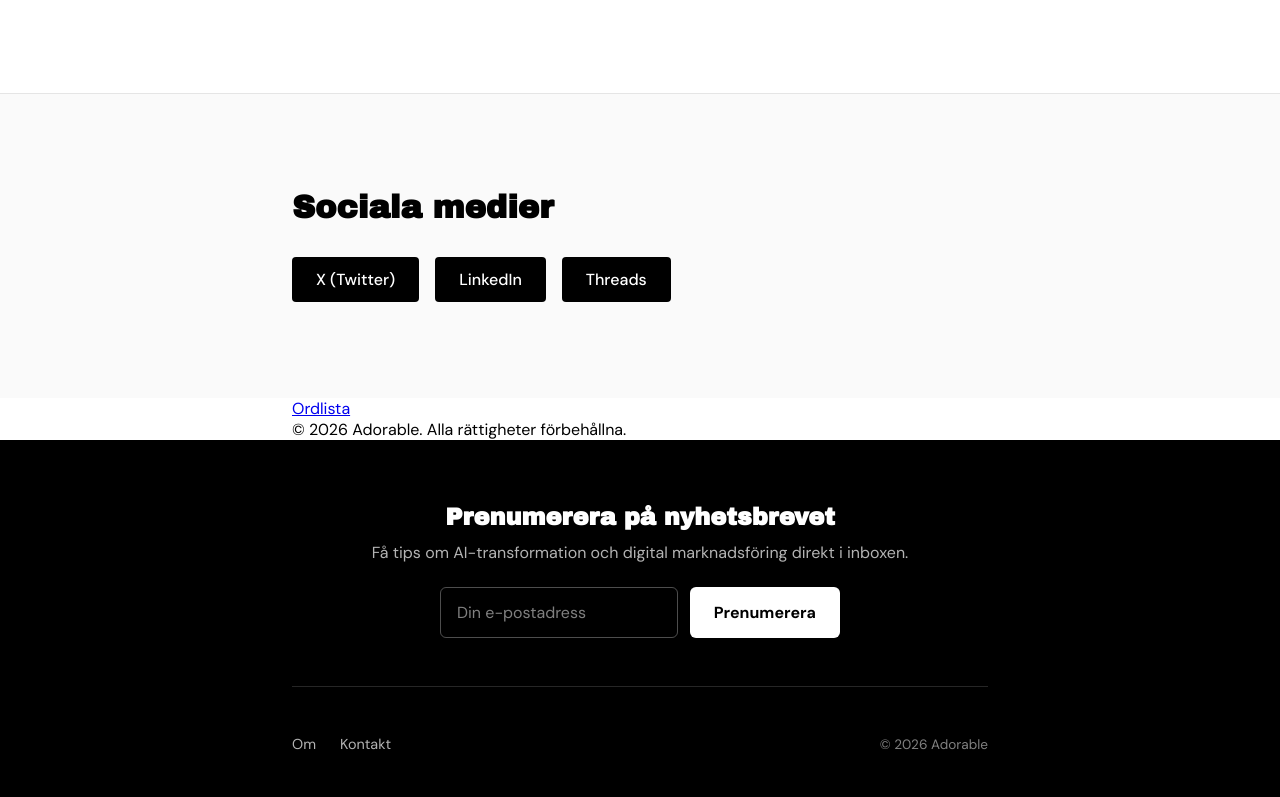
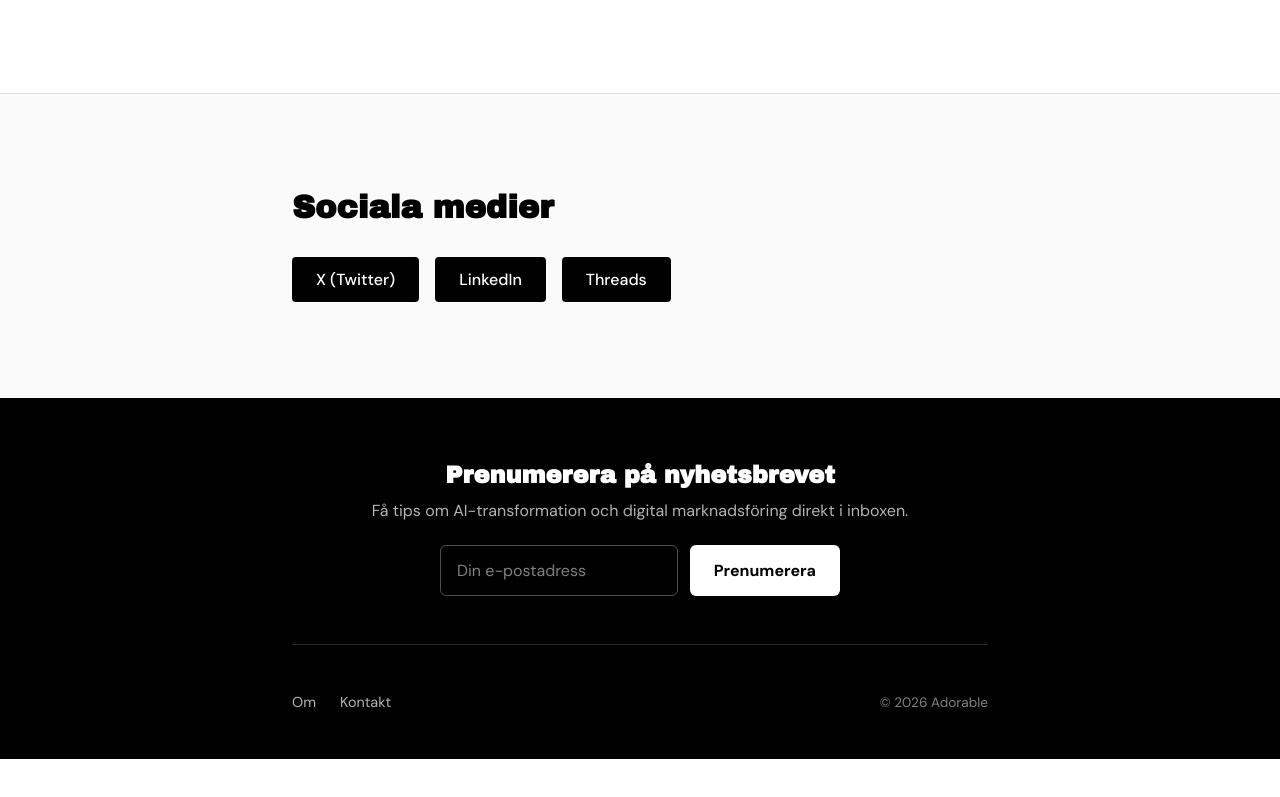
Before and after one commit to PeterRosdahl/adorable-website, an Astro site: page /kontakt in a window 1280 px wide. Shown: the part 782-1579 px from the top of the page. After the commit the page ends 1541 px from the top, so only its background shows below. Built offline with nearby package versions, Linux system fonts and the light colour scheme; Astro itself is replaced by a stand-in of ours.

Commit message:
Remove hardcoded mini footer from kontakt page

```diff
--- a/src/pages/kontakt.astro
+++ b/src/pages/kontakt.astro
@@ -48,15 +48,6 @@ import Layout from '../layouts/Layout.astro';
 			</div>
 		</section>
 
-		<!-- Footer -->
-		<footer class="footer">
-			<div class="container">
-				<div class="footer-links">
-					<a href="/ordlista">Ordlista</a>
-				</div>
-				<p class="footer-copy">© 2026 Adorable. Alla rättigheter förbehållna.</p>
-			</div>
-		</footer>
 	</main>
 </Layout>
 
```
